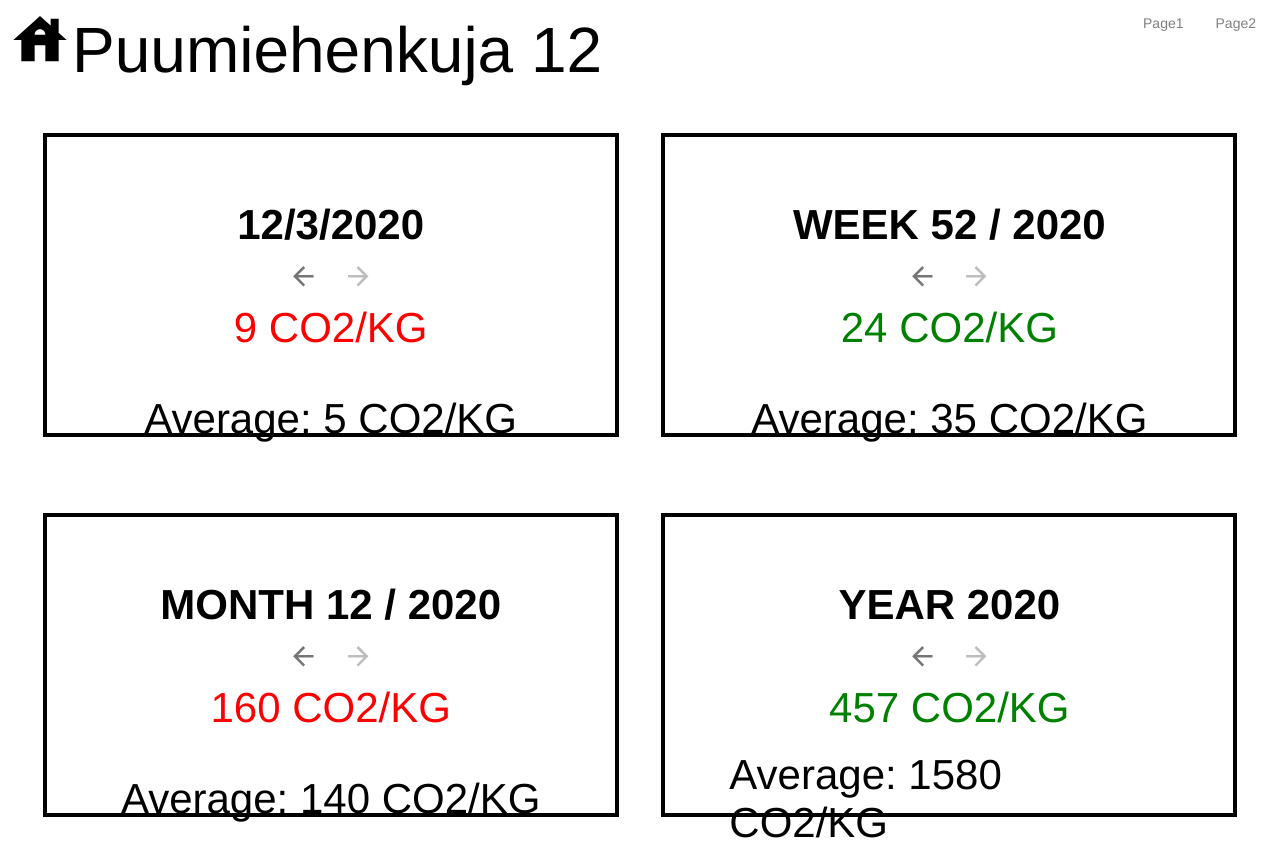
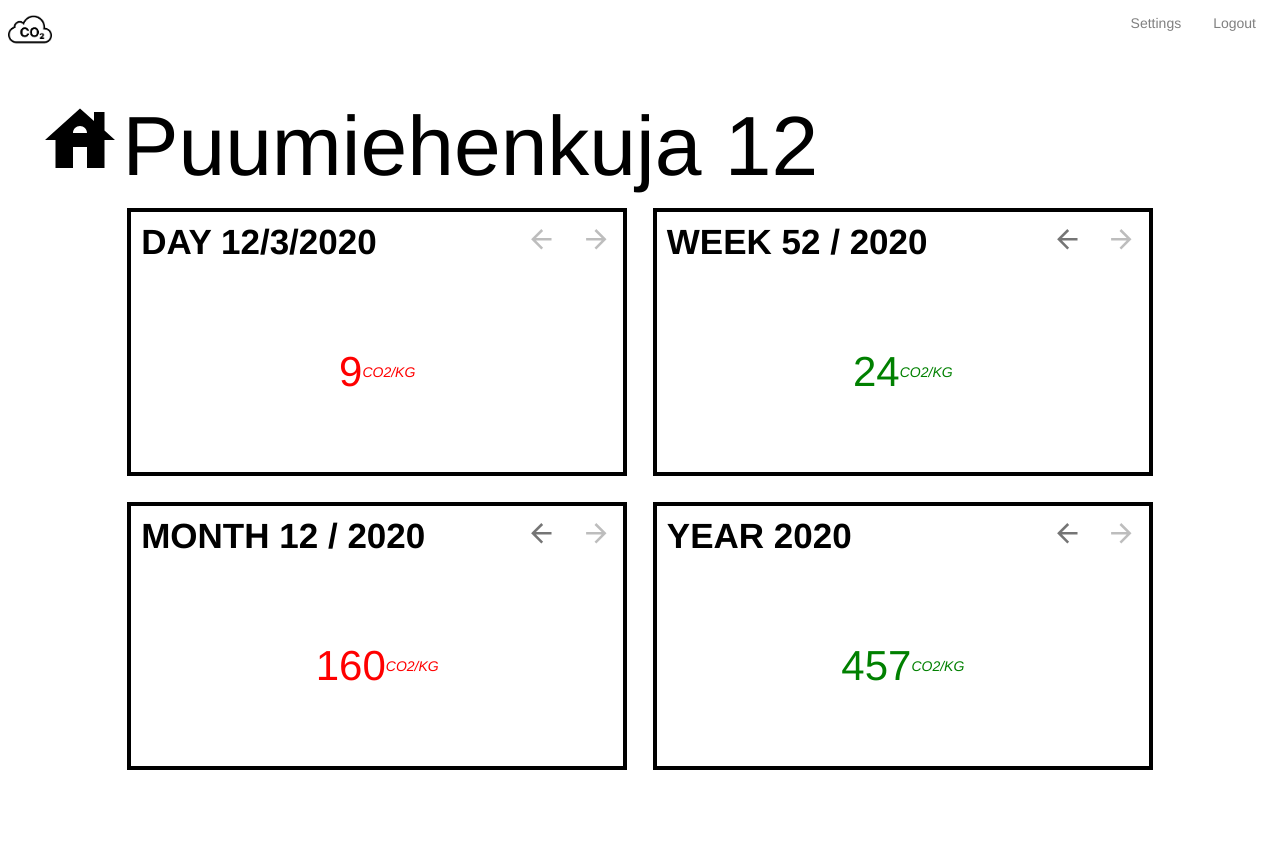
Before and after one commit to topiassaari/co2-calc, a React (Create React App) app: page /home in a window 1280 px wide. After the commit the page ends 820 px from the top, so only its background shows below. Built offline with nearby package versions, Linux system fonts and the light colour scheme.

Commit message:
update style

```diff
--- a/src/App.tsx
+++ b/src/App.tsx
@@ -1,10 +1,8 @@
 import React, { Component } from "react";
-import { IconButton } from '@material-ui/core';
-import HouseIcon from '@material-ui/icons/House';
 import { Route, withRouter, Redirect } from "react-router-dom";
 import Home from "./components/Home";
-import Page1 from "./components/Page1";
-import Page2 from "./components/Page2";
+import Settings from "./components/Settings";
+import Logout from "./components/Logout";
 import "./styles/App.scss";
 
 type props = {
@@ -30,24 +28,20 @@ class App extends Component<props> {
       <div>
         <div className="headerContainer">
           <span className="headerLogo" onClick={this.naviClick} data-id="home">
-            <div>
-              <HouseIcon fontSize="inherit" />
-               Puumiehenkuja 12
-              </div>
           </span>
           <div className="navigation">
-            <span className="naviItem" onClick={this.naviClick} data-id="page1">
-              Page1
+            <span className="naviItem" onClick={this.naviClick} data-id="settings">
+              Settings
             </span>
-            <span className="naviItem" onClick={this.naviClick} data-id="page2">
-              Page2
+            <span className="naviItem" onClick={this.naviClick} data-id="logout">
+              Logout
             </span>
           </div>
         </div>
         <Redirect path="/" to="/home" />
         <Route path="/home" component={Home} />
-        <Route path="/page1" component={Page1} />
-        <Route path="/page2" component={Page2} />
+        <Route path="/settings" component={Settings} />
+        <Route path="/logout" component={Logout} />
       </div>
     );
   }
--- a/src/components/Home.tsx
+++ b/src/components/Home.tsx
@@ -1,9 +1,10 @@
 import React from "react";
-import { IconButton } from '@material-ui/core';
-import ArrowBackIcon from '@material-ui/icons/ArrowBack';
-import ArrowForwardIcon from '@material-ui/icons/ArrowForward';
+import { IconButton } from "@material-ui/core";
+import ArrowBackIcon from "@material-ui/icons/ArrowBack";
+import ArrowForwardIcon from "@material-ui/icons/ArrowForward";
 import "../styles/App.scss";
 import { red } from "@material-ui/core/colors";
+import HouseIcon from "@material-ui/icons/House";
 
 class Home extends React.Component {
   state = {
@@ -24,7 +25,7 @@ class Home extends React.Component {
     dayAvg: 5,
     weekAvg: 35,
     monthAvg: 140,
-    yearAvg: 1580
+    yearAvg: 1580,
   };
 
   componentDidMount() {
@@ -36,26 +37,18 @@ class Home extends React.Component {
     this.setState({ yearCO: Math.round(Math.random() * 70 * 4 * 12) });
   }
 
-  resetDate() {
-
-  }
+  resetDate() {}
 
   handleDay(e: string) {
     if (e === "back") {
       this.setState({
-        dayCO: Math.round(
-          Math.random() * 10
-        ),
-      })
+        dayCO: Math.round(Math.random() * 10),
+      });
+    } else {
+      this.setState({
+        dayCO: Math.round(Math.random() * 10),
+      });
     }
-    else {
-      this.setState({
-        dayCO: Math.round(
-          Math.random() * 10
-        ),
-      })
-    }
-
   }
 
   handleWeek(e: string) {
@@ -63,30 +56,26 @@ class Home extends React.Component {
       if (this.state.week <= 1) {
         this.setState({
           weekYear: this.state.weekYear - 1,
-          week: this.state.week = 52
-        })
+          week: (this.state.week = 52),
+        });
+      } else {
+        this.setState({
+          week: this.state.week - 1,
+        });
       }
-      else {
-        this.setState({
-          week: this.state.week - 1
-        })
-      }
-    }
-    else {
+    } else {
       if (this.state.week === 52) {
         if (this.state.weekYear === 2020) {
-          return
+          return;
         }
         this.setState({
           weekYear: this.state.weekYear + 1,
-          week: this.state.week = 1
-        })
-      }
-      else {
+          week: (this.state.week = 1),
+        });
+      } else {
         this.setState({
-          week: this.state.week + 1
-        })
-
+          week: this.state.week + 1,
+        });
       }
     }
     this.setState({ weekCO: Math.round(Math.random() * 70) });
@@ -97,30 +86,26 @@ class Home extends React.Component {
       if (this.state.month <= 1) {
         this.setState({
           monthYear: this.state.monthYear - 1,
-          month: this.state.month = 12
-        })
+          month: (this.state.month = 12),
+        });
+      } else {
+        this.setState({
+          month: this.state.month - 1,
+        });
       }
-      else {
-        this.setState({
-          month: this.state.month - 1
-        })
-      }
-    }
-    else {
+    } else {
       if (this.state.month === 12) {
         if (this.state.monthYear === 2020) {
-          return
+          return;
         }
         this.setState({
           monthYear: this.state.monthYear + 1,
-          month: this.state.month = 1
-        })
-      }
-      else {
+          month: (this.state.month = 1),
+        });
+      } else {
         this.setState({
-          month: this.state.month + 1
-        })
-
+          month: this.state.month + 1,
+        });
       }
     }
     this.setState({ monthCO: Math.round(Math.random() * 70 * 4) });
@@ -129,16 +114,15 @@ class Home extends React.Component {
   handleYear(e: string) {
     if (e === "back") {
       this.setState({
-        year: this.state.year - 1
-      })
-    }
-    else {
+        year: this.state.year - 1,
+      });
+    } else {
       if (this.state.year === 2020) {
-        return
+        return;
       }
       this.setState({
-        year: this.state.year + 1
-      })
+        year: this.state.year + 1,
+      });
     }
     this.setState({ yearCO: Math.round(Math.random() * 70 * 4 * 12) });
   }
@@ -146,116 +130,162 @@ class Home extends React.Component {
   render() {
     return (
       <article>
+        <div className="title">
+          <HouseIcon fontSize="inherit" />
+          Puumiehenkuja 12
+        </div>
         <div id="CO2container">
           <div>
             <div className="box" id="today">
-              <div className="centered">
-                <h2>{this.state.date}</h2>
-              </div>
-              <div className="centered">
-                <IconButton
-                  aria-label="Back"
-                  onClick={() => this.handleDay("back")}
-                >
-                  <ArrowBackIcon fontSize='large' />
+              <div className="boxHeader">
+                <h2>DAY {this.state.date}</h2>
+                <div>
+                  <IconButton aria-label="Back" disabled={true}>
+                    <ArrowBackIcon fontSize="large" />
                   </IconButton>
-                <IconButton
-                  aria-label="Forward"
-                  disabled={this.state.date == this.state.currentDate}
-                  onClick={() => this.handleDay("forward")}
-                >
-                  <ArrowForwardIcon fontSize='large' />
+                  <IconButton aria-label="Forward" disabled={true}>
+                    <ArrowForwardIcon fontSize="large" />
                   </IconButton>
                 </div>
-              <div className={this.state.dayCO <= this.state.dayAvg ? "green" : "red"}>
-                <span className="centered">{this.state.dayCO} CO2/KG</span>
               </div>
-              <div>
-                <span className="centered">Average: {this.state.dayAvg} CO2/KG</span>
+              <div className="boxContent">
+                <div
+                  className={
+                    "val " +
+                    (this.state.dayCO <= this.state.dayAvg ? "green" : "red")
+                  }
+                >
+                  <span>{this.state.dayCO}</span>
+                  <i>CO2/KG</i>
+                </div>
+                <div id="avg">
+                  <span className="centered">
+                    Avg: {this.state.dayAvg}
+                    <i> CO2/KG</i>
+                  </span>
+                </div>
               </div>
             </div>
             <div className="box" id="week">
-              <div className="centered">
-                <h2>WEEK {this.state.week} / {this.state.weekYear}</h2>
-              </div>
-              <div className="centered">
+              <div className="boxHeader">
+                <h2>
+                  WEEK {this.state.week} / {this.state.weekYear}
+                </h2>
+                <div>
                   <IconButton
                     aria-label="Back"
                     id="prev"
                     onClick={() => this.handleWeek("back")}
                   >
-                  <ArrowBackIcon fontSize='large' />
+                    <ArrowBackIcon fontSize="large" />
                   </IconButton>
                   <IconButton
                     id="next"
                     disabled={this.state.week == this.state.currentWeek}
                     onClick={() => this.handleWeek("forward")}
                   >
-                  <ArrowForwardIcon fontSize='large' />
+                    <ArrowForwardIcon fontSize="large" />
                   </IconButton>
                 </div>
-
-              <div className={this.state.weekCO <= this.state.weekAvg ? "green" : "red"}>
-                <span className="centered">{this.state.weekCO} CO2/KG</span>
               </div>
-              <div>
-                <span className="centered">Average: {this.state.weekAvg} CO2/KG</span>
+              <div className="boxContent">
+                <div
+                  className={
+                    "val " +
+                    (this.state.weekCO <= this.state.weekAvg ? "green" : "red")
+                  }
+                >
+                  <span>{this.state.weekCO}</span>
+                  <i>CO2/KG</i>
+                </div>
+                <div id="avg">
+                  <span>
+                    Avg: {this.state.weekAvg}
+                    <i> CO2/KG</i>
+                  </span>
+                </div>
               </div>
             </div>
           </div>
           <div>
             <div className="box" id="month">
-              <div className="centered">
-                <h2>MONTH {this.state.month} / {this.state.monthYear}</h2>
-              </div>
-              <div className="centered">
+              <div className="boxHeader">
+                <h2>
+                  MONTH {this.state.month} / {this.state.monthYear}
+                </h2>
+                <div>
                   <IconButton
                     aria-label="Back"
                     id="prev"
                     onClick={() => this.handleMonth("back")}
                   >
-                  <ArrowBackIcon fontSize='large' />
+                    <ArrowBackIcon fontSize="large" />
                   </IconButton>
                   <IconButton
                     id="next"
                     disabled={this.state.month == this.state.currentMonth}
                     onClick={() => this.handleMonth("forward")}
                   >
-                  <ArrowForwardIcon fontSize='large' />
+                    <ArrowForwardIcon fontSize="large" />
                   </IconButton>
                 </div>
-              <div className={this.state.monthCO <= this.state.monthAvg ? "green" : "red"}>
-                <span className="centered">{this.state.monthCO} CO2/KG</span>
               </div>
-              <div>
-                <span className="centered">Average: {this.state.monthAvg} CO2/KG</span>
+              <div className="boxContent">
+                <div
+                  className={
+                    "val " +
+                    (this.state.monthCO <= this.state.monthAvg
+                      ? "green"
+                      : "red")
+                  }
+                >
+                  <span>{this.state.monthCO}</span>
+                  <i>CO2/KG</i>
+                </div>
+                <div id="avg">
+                  <span>
+                    Avg: {this.state.monthAvg}
+                    <i> CO2/KG</i>
+                  </span>
+                </div>
               </div>
             </div>
             <div className="box" id="year">
-              <div className="centered">
+              <div className="boxHeader">
                 <h2>YEAR {this.state.year}</h2>
-              </div>
-              <div className="centered">
+                <div>
                   <IconButton
                     aria-label="Back"
                     id="prev"
                     onClick={() => this.handleYear("back")}
                   >
-                  <ArrowBackIcon fontSize='large' />
+                    <ArrowBackIcon fontSize="large" />
                   </IconButton>
                   <IconButton
                     id="next"
                     disabled={this.state.year == this.state.currentYear}
                     onClick={() => this.handleYear("forward")}
                   >
-                  <ArrowForwardIcon fontSize='large' />
+                    <ArrowForwardIcon fontSize="large" />
                   </IconButton>
                 </div>
-              <div className={this.state.yearCO <= this.state.yearAvg ? "green" : "red"}>
-                <span className="centered">{this.state.yearCO} CO2/KG</span>
               </div>
-              <div>
-                <span className="centered">Average: {this.state.yearAvg} CO2/KG</span>
+              <div className="boxContent">
+                <div
+                  className={
+                    "val " +
+                    (this.state.yearCO <= this.state.yearAvg ? "green" : "red")
+                  }
+                >
+                  <span>{this.state.yearCO}</span>
+                  <i>CO2/KG</i>
+                </div>
+                <div id="avg">
+                  <span>
+                    Avg: {this.state.yearAvg}
+                    <i> CO2/KG</i>
+                  </span>
+                </div>
               </div>
             </div>
           </div>
--- a/src/components/Page2.tsx
+++ b/src/components/Logout.tsx
@@ -1,14 +1,14 @@
 import React from "react";
 import "../styles/App.scss";
 
-class Page2 extends React.Component {
+class Logout extends React.Component {
   render() {
     return (
       <article>
-        <h1>PAGE 2</h1>
+        <h1>Logout</h1>
       </article>
     );
   }
 }
 
-export default Page2;
+export default Logout;
--- a/src/components/Page1.tsx
+++ /dev/null
@@ -1,10 +0,0 @@
-import React from "react";
-import "../styles/App.scss";
-
-class Page1 extends React.Component {
-  render() {
-    return <article></article>;
-  }
-}
-
-export default Page1;
--- /dev/null
+++ b/src/components/Settings.tsx
@@ -0,0 +1,12 @@
+import React from "react";
+import "../styles/App.scss";
+
+class Settings extends React.Component {
+  render() {
+    return <article>
+      <h1>Settings</h1>
+    </article>;
+  }
+}
+
+export default Settings;
--- a/src/styles/App.scss
+++ b/src/styles/App.scss
@@ -43,6 +43,10 @@ body {
   height: 100vh;
 }
 
+article {
+  height: 95vh;
+}
+
 .headerContainer {
   display: flex;
   justify-content: space-between;
@@ -74,64 +78,106 @@ body {
 
 #CO2container {
   width: 100vw;
-  height: 95vh;
   & > div {
     height: 50%;
     width: 100%;
     align-items: center;
     display: flex;
-    justify-content: space-evenly;
+    justify-content: center;
     flex-direction: row;
-    @media screen and (max-width: 600px) {
+    @media screen and (max-width: 800px) {
       flex-direction: column;
     }
   }
 }
 
 .box {
+  border: 4px solid black;
+  width: 45%;
+  max-width: 500px;
+  height: 80%;
+  background-color: white;
+  margin: 1%;
   font-family: Helvetica;
-  & > div {
+  & > .boxHeader {
+    display: flex;
+    justify-content: space-between;
+    min-height: 50px;
+    flex-wrap: wrap;
     & > h2 {
+      padding: 10px;
       font-weight: 700;
-      font-size: 3rem;
+      font-size: 2.5rem;
+      white-space: nowrap;
     }
     & > span {
       display: block;
       width: 100%;
       font-size: 3rem;
     }
-    &:last-child {
+  }
+  & > .boxContent {
+    width: 100%;
+    display: flex;
+    justify-content: center;
+    min-height: 200px;
+
+    & > div {
       display: flex;
-      width: 100%;
-      height: inherit;
       align-items: center;
     }
+    #avg {
+      display: none;
+      position: absolute;
+    }
+    .val {
+      font-size: 3rem;
+    }
+    &:hover {
+      #avg {
+        display: flex;
+      }
+    }
   }
-  border: 4px solid black;
-  width: 45%;
-  height: 80%;
-  background-color: white;
-  padding: 5%;
 
-  @media screen and (max-width: 600px) {
+  @media screen and (max-width: 800px) {
     width: 80%;
     height: 40%;
   }
 }
 
-.centered
-{
+.centered {
   display: flex !important;
   justify-content: center;
   align-items: center;
 }
 
-.red
-{
+.red {
   color: red;
 }
 
-.green
-{
+.green {
   color: green;
 }
+i {
+  font-size: 1rem;
+}
+.title {
+  display: flex;
+  width: 100%;
+  font-family: Helvetica;
+  font-size: 6rem;
+  padding: 3% 0 0 3%;
+  @media screen and (max-width: 800px) {
+    display: none;
+  }
+}
+
+.headerLogo {
+  padding-left: 8px;
+  display: block;
+  height: 60px;
+  width: 60px;
+  color: black;
+  content: url("../assets/co2.png");
+}
```
Also changed, not shown: src/assets/co2.png (added), 1 other file (tests, documents, lock files or other folders). Lines whose indentation alone changed are shown as unchanged.
